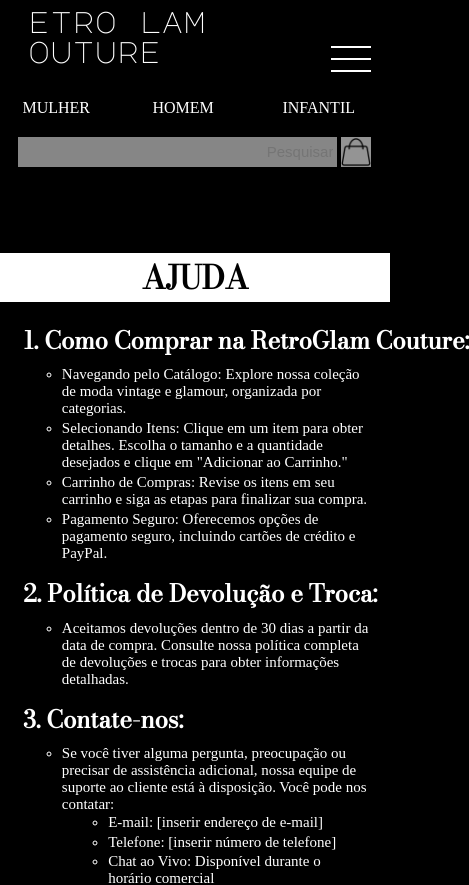
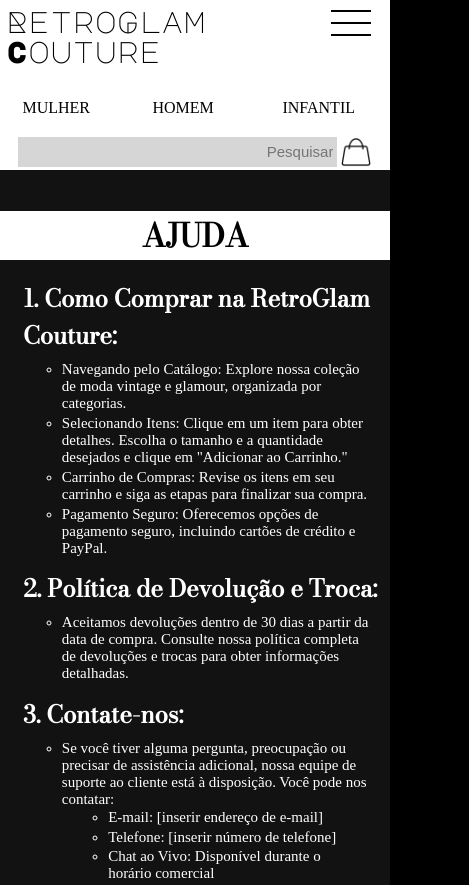
Before and after one commit to CaikRian/RetroGlam-Couture, a React (Create React App) app: page /Help in a window 390 px wide. Shown: the top 885 px of the page, 469 px wide, since content can reach past the window. Built offline with nearby package versions, Linux system fonts and the light colour scheme; a web font is replaced by a local one.

Commit message:
v1.4 ---> Atulização do Header / opções do menu

```diff
--- a/src/components/Header/index.js
+++ b/src/components/Header/index.js
@@ -1,10 +1,66 @@
-import "./style.css";
-import img_bag from "./img/img_Bag.png"
-import { Link } from 'react-router-dom';
-function Header(){
+import React, { useState, useEffect } from 'react';
+import { Link, useLocation } from 'react-router-dom';
+import './style.css';
+import img_bag from './img/img_Bag.png';
 
-    return(
-        <header>
+function Header() {
+
+    // Usando o hook useLocation para obter a localização atual da página.
+    const location = useLocation();
+
+    // Estado para controlar a posição de rolagem anterior e a visibilidade do cabeçalho.
+    const [prevScrollY, setPrevScrollY] = useState(0);
+    const [isHeaderHidden, setIsHeaderHidden] = useState(false);
+
+    // Função para determinar a classe CSS do cabeçalho com base na visibilidade.
+    const headerClass = () => {
+        if (isHeaderHidden) {
+        return 'header headerHidden';
+        } else if (location.pathname === "/") {
+        return 'header';
+        } else {
+        return 'header headerPages';
+        }
+    };
+
+    // Efeito de rolagem para controlar a visibilidade do cabeçalho.
+    useEffect(() => {
+        const handleScroll = () => {
+        const currentScrollY = window.scrollY;
+
+        // Verifica se estamos rolando para baixo e a posição está suficientemente abaixo do topo (100 pixels neste exemplo).
+        if (currentScrollY > prevScrollY && currentScrollY > 70) {
+            setIsHeaderHidden(true); // Oculta o cabeçalho.
+        } else {
+            // Rolagem para cima ou não é suficientemente abaixo do topo.
+            setIsHeaderHidden(false); // Mostra o cabeçalho.
+        }
+
+        setPrevScrollY(currentScrollY);
+        };
+
+        // Adiciona um ouvinte de rolagem à janela do navegador.
+        window.addEventListener('scroll', handleScroll);
+
+        // Remove o ouvinte de rolagem quando o componente é desmontado.
+        return () => {
+        window.removeEventListener('scroll', handleScroll);
+        };
+    }, [prevScrollY]);
+
+    function BtnMenuResponsive(){
+        const OpMenuResponsive = document.getElementById("OpMenuResponsive");
+
+        if(OpMenuResponsive.style.display !== 'flex'){
+            OpMenuResponsive.style.display = 'flex';
+
+        } else{
+            OpMenuResponsive.style.display = 'none';
+        }
+    }
+
+  return (
+    <header className={headerClass()}>
       <div className="headerP1">
         <Link to="/" className="nomeMarca"><span className="letraMarca">R</span>etro<span className="letraMarca">G</span>lam <span className="letraMarca">C</span>outure</Link>
         <ul id="menuDesktop">
@@ -12,10 +68,15 @@
           <li><Link to="/Help">Ajuda</Link></li>
           <li><Link to="/">Cadastro/Login</Link></li>
         </ul>
-                <div id="menuResponsive">
+        <div id="menuResponsive" onClick={BtnMenuResponsive}>
           <div className="lines"></div>
           <div className="lines"></div>
           <div className="lines"></div>
+        </div>
+        <div id='OpMenuResponsive'>
+            <Link to="/About">Sobre nós</Link>
+            <Link to="/Help">Ajuda</Link>
+            <Link to="/">Cadastro/Login</Link>
         </div>
       </div>
 
@@ -27,11 +88,11 @@
         </ul>
         <div className="divPesquisa">
           <input type="text" placeholder="Pesquisar"></input>
-                <img src={img_bag}></img>
+          <img src={img_bag} alt="Sacola de compras"></img>
         </div>
-
       </div>
     </header>
   );
 }
+
 export default Header;
--- a/src/components/Header/style.css
+++ b/src/components/Header/style.css
@@ -6,10 +6,39 @@
     color: white;
 }
 header{
+    transition: max-height 1s ease; /* Adiciona uma transição suave de 0.3 segundos */
+    max-height: 100%; /* Altura máxima do cabeçalho quando visível */
     z-index: 1;
     position:fixed;
     width: 100%;
 
+}
+.headerHidden{
+    max-height: 0; /* Altura mínima para ocultar o cabeçalho */
+    padding-top: 0;
+    padding-bottom: 0;
+    overflow: hidden;
+    transition: 0.5s;
+}
+.headerPages{
+    background-color: white;
+    padding-bottom: 1%;
+}
+.headerPages a{
+   color: black;
+}
+.headerPages .lines{
+    background-color: black;
+}
+.headerPages input{
+    background-color: rgba(0, 0, 0, 0.159);
+}
+.headerPages a:hover{
+    color: white;
+}
+.headerPages .nomeMarca:hover{
+    background-color: transparent;
+    color: black;
 }
 a{
     text-decoration: none;
@@ -32,12 +61,16 @@
     width: 100%;
     justify-content: space-between;
 
+
 }
 .nomeMarca{
     font-family: 'Major Mono Display', monospace;
     font-size: 40px;
     max-width: 80%;
 
+}
+.nomeMarca:hover{
+    background-color: transparent;
 }
 .letraMarca{
     color: black;
@@ -87,11 +120,36 @@
     justify-content: flex-start;
 
 }
+#OpMenuResponsive{
+    display: none;
+}
 
 @media screen and (max-width: 900px) {
 
    #menuDesktop{
     display: none;
+   }
+   #menuResponsive{
+    cursor: pointer;
+    margin-right: 5%;
+   }
+   #OpMenuResponsive{
+    display: none;
+    align-items: center;
+    width: 100%;
+    height: 15vh;
+    background-color: white;
+    top: 6vh;
+    position:absolute;
+    font-size: 17px;
+
+   }
+
+   #OpMenuResponsive a{
+    display: flex;
+    width: 100%;
+    justify-content: center;
+
    }
    .divPesquisa{
     width: 100%;
@@ -105,22 +163,22 @@
    }
    .nomeMarca{
         font-size: 30px;
-   }
-   #menuResponsive{
-    display: flex;
-    flex-direction: column;
-    align-items: flex-end;
-    justify-content: end;
-
-    margin-right: 5%;
 
    }
+   .nomeMarca:hover a{
+
+    background-color: transparent;
+    }
+
    .lines{
+
     width: 40px;
     height: 2px;
     margin-top: 10px;
     background-color: white;
+
    }
+
    .headerP2{
     flex-direction: column;
     align-items: center;
--- a/src/pages/About/style.css
+++ b/src/pages/About/style.css
@@ -5,8 +5,8 @@
     display: flex;
     flex-direction: column;
     align-items: center;
-    padding-top: 30vh;
-    background-color: black;
+    padding-top: 25vh;
+    background-color: rgb(18, 18, 18);
     padding-bottom: 1vh;
     background-size: 10%;
     background-position: left top;
@@ -32,7 +32,6 @@
     width: 100%;
     justify-content: center;
     font-family: 'Bodoni Moda', serif;
-
     background-color: white;
     color: black;
 }
@@ -56,7 +55,7 @@
 
     }
     .imgAbout{
-        width: 300px;
+        width: 200px;
         height: 100%;
     }
 
--- a/src/pages/Help/style.css
+++ b/src/pages/Help/style.css
@@ -1,5 +1,6 @@
 .tituloHelp{
     margin-bottom: 5%;
+
 }
 
 .menuHelp{
@@ -16,6 +17,7 @@
     width: 80%;
     font-size: 15px;
     margin-bottom: 3%;
+    white-space: normal;
 
 }
 
@@ -27,4 +29,5 @@
 
 .tituloMenuHelp{
     margin-bottom: 1.5%;
+    white-space: normal;
 }
```
Lines whose indentation alone changed are shown as unchanged.
